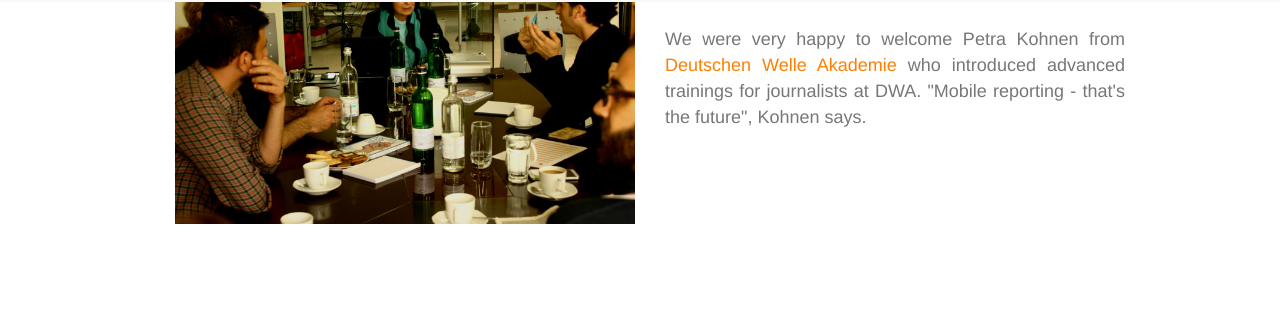
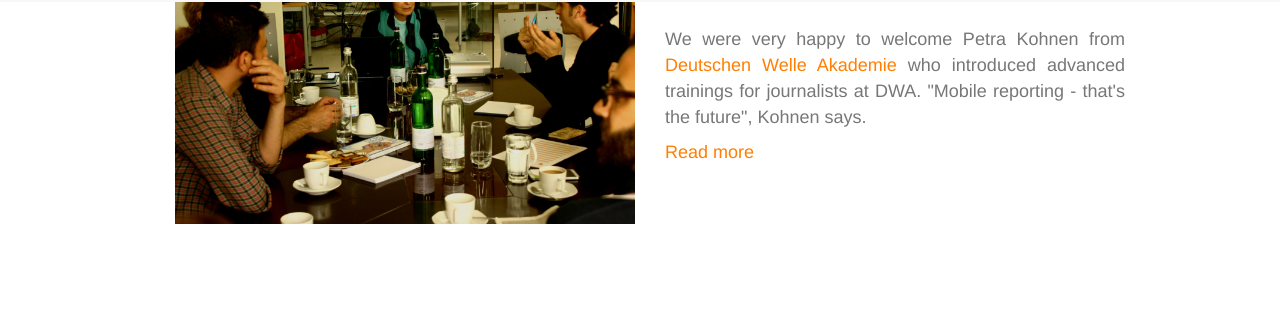
Before and after one commit to EIJC/TIJ, a Jekyll site: the page built from en.html, in a window 1280 px wide and 900 px high, scrolled down 1907 px. Shown: the part 118-453 px from the top of the window. Built offline with Jekyll 4.4.1, drawn with Linux system fonts in a browser that asks for light colours; nearby versions of some CDN libraries.

Commit message:
Update en.html

```diff
--- a/en.html
+++ b/en.html
@@ -99,12 +99,13 @@ language: en
 	<h1>Activities</h1>
 	<div class="divider-small"></div>
 	<h2>Petra Kohnen from Deutsche Welle Akademie at the meeting on 26.05.2016</h2>
-	<a href="{{ site.base_url }}/images/2016-05-26_TS_02.jpg" target="_blank">
+	<a href="{{ site.base_url }}/2016/05/26/dwa-en.html" target="_blank">
 	   <img class="img-responsive" alt="Petra Kohnen (Deutsche Welle Akademie)" src="{{ site.base_url }}/images/2016-05-26_TS_02.jpg">
 	</a>
 	<p class="p-pic">Foto: EIJC</p>
 	<p>&nbsp;</p>
 	<p style="text-align: justify;">We were very happy to welcome Petra Kohnen from <a href="http://www.dw.com/en/dw-akademie/about-us/s-9519" target="_blank">Deutschen Welle Akademie</a> who introduced advanced trainings for journalists at DWA. "Mobile reporting - that's the future", Kohnen says. </p>
+	<a href="2016/05/26/dwa-en.html">Read more</a>
   </div>
 </div>
 <div class="section">
@@ -122,13 +123,13 @@ language: en
 	<div class="divider-small"></div>
 	<h2>European Conference on Media Freedom 2015</h2>
 	<h3>Reporting on refugees - media in crisis?</h3>
-	<a href="{{ site.base_url }}/2015-10-08-ecpmf-conference-2015.html">
+	<a href="{{ site.base_url }}/2015-10-08/ecpmf-conference-2015.html">
 		<img class="img-responsive" src="http://ecpmf.eu/index.php?rex_img_type=l&rex_img_file=ecpmf_20151008_alm_4204.jpg" style= "float: left; margin-right: 30px; margin-bottom: 30px;" />
 	</a>
 	<p class="p-pic">Foto: ECPMF</p>
 	<p>&nbsp;</p>
 	<p style="text-align: justify;">At the European Media Freedom Conference (ECPMF) in October 2015, one of the international journalists, Tarek Khello, discussed differences and problems of the media coverage on refugees with journalists from Serbia, Hungary, Germany and the UK.</p>
- 	<a href="{{ site.base_url }}/2015-10-08-ecpmf-conference-2015.html">Watch the video</a>
+ 	<a href="{{ site.base_url }}/2015-10-08/ecpmf-conference-2015.html">Watch the video</a>
   </div>
 </div>
 <div class="section">
```
